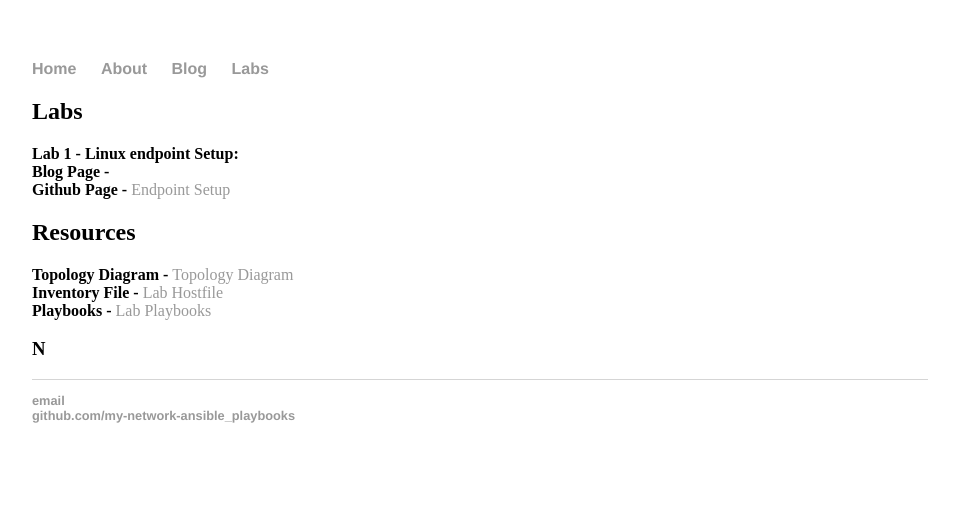
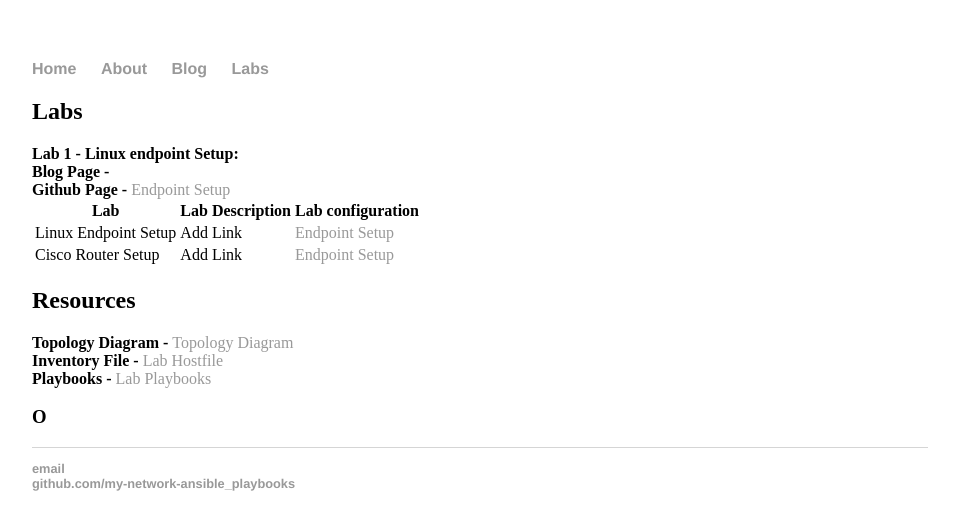
Before and after one commit to craigeowen/craigeowen.github.io, a Jekyll site: the page built from ansible/index.html, in a window 1280 px wide. Shown: the top 530 px of the page, without its empty margins (160-1119 px from the left). Built offline with Jekyll 4.4.1, drawn with Linux system fonts in a browser that asks for light colours.

Commit message:
Update index.html

```diff
--- a/ansible/index.html
+++ b/ansible/index.html
@@ -8,6 +8,25 @@ title: Ansible Resources
 <b>Lab 1 - Linux endpoint Setup:</b><br>
 <b>Blog Page - </b><!-- Add link here --><br>
 <b>Github Page - </b><a href="https://github.com/craigeowen/my-network-ansible_playbooks/blob/master/4.%20Linux_endpoint_setup.txt">Endpoint Setup</a><br>
+
+<!-- Try a table format -->
+<table>
+  <tr>
+    <th>Lab</th>
+    <th>Lab Description</th>
+    <th>Lab configuration</th>
+  </tr>
+  <tr>
+    <td>Linux Endpoint Setup</td>
+    <td>Add Link</td>
+    <td><a href="https://github.com/craigeowen/my-network-ansible_playbooks/blob/master/4.%20Linux_endpoint_setup.txt">Endpoint Setup</a></td>
+  </tr>
+  <tr>
+    <td>Cisco Router Setup</td>
+    <td>Add Link</td>
+    <td><a href="https://github.com/craigeowen/my-network-ansible_playbooks/blob/master/5.%20router_setup.txt">Endpoint Setup</a></td>
+  </tr>
+</table>
 
 <h2>Resources</h2>
 
@@ -20,4 +39,4 @@ title: Ansible Resources
 <b> Playbooks - </b>
 <a href="https://github.com/craigeowen/my-network-ansible_playbooks/tree/master/ansible_files/">Lab Playbooks</a><br>
 
-<h3> N </h3>
+<h3> O </h3>
```
